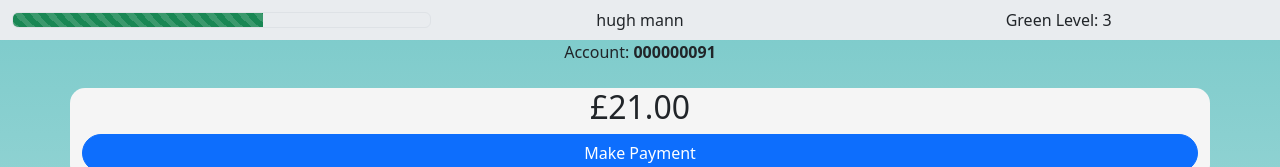
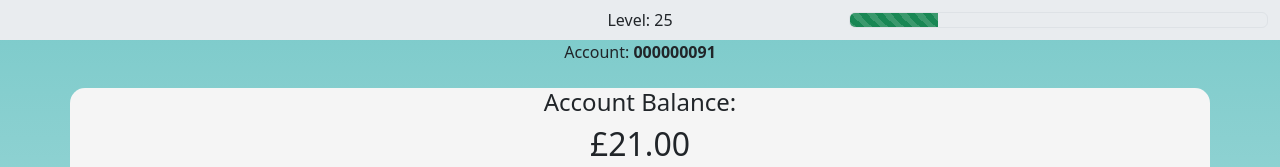
Before and after one commit to Lilyb03/industrial-team-project, a React (Vite) app in the folder malarcays-web/: page / in a window 1280 px wide. Shown: the top 167 px of the page. Built offline with nearby package versions, Linux system fonts and the light colour scheme.

Commit message:
tidied various ui elements

```diff
--- a/malarcays-web/src/App.tsx
+++ b/malarcays-web/src/App.tsx
@@ -26,7 +26,7 @@ const accountDetails: string = `{
   "account_data": {
     "account_number": 91,
     "balance": 2100,
-    "green_score": 0,
+    "green_score": 1200,
     "permissions": "customer",
     "transactions": [
       {
@@ -144,11 +144,14 @@ const accountDetails: string = `{
 
 const Details = JSON.parse(accountDetails);
 
+function CalculateGreenLevel(score: number){
+    return Math.floor(
+      Math.pow(score, 1 / 1.6) * 0.3);
+}
+
 function CalculateGreenStuff(score: number) {
 
-  //find user level
-  const level: number = Math.floor(
-    Math.pow(score, 1 / 1.6) * 0.3);
+  const level = CalculateGreenLevel(score);
 
   const currentLevelBoundary = Math.pow((level / 0.3), 1.6);
 
@@ -232,7 +235,7 @@ function App() {
   return (
     <>
       <header>
-        <TopBar perc={60} name={"hugh mann"} level={3} />
+        <TopBar perc={CalculateGreenStuff(Details.account_data.green_score)} name={Details.account_data.name} level={CalculateGreenLevel(Details.account_data.green_score)} />
       </header>
         <MainPage page={page} setPage={setPage} />
       <footer>
--- a/malarcays-web/src/components/topbar.tsx
+++ b/malarcays-web/src/components/topbar.tsx
@@ -11,15 +11,16 @@ export function TopBar({ perc, name, level }: {perc: number, name: string, level
       <Navbar className="bg-body-secondary">
             <Container fluid className="text-center">
               <Col>
-                <ProgressBar striped variant="success" className="border" now={perc}/>
+              {name}
+
               </Col>
 
               <Col>
-                {name}
+              Level: {level}
               </Col>
 
               <Col>
-                Green Level: {level}
+                <ProgressBar striped variant="success" className="border" now={perc}/>
               </Col>
             </Container>
           </Navbar>
--- a/malarcays-web/src/components/transactions/transactions_page.tsx
+++ b/malarcays-web/src/components/transactions/transactions_page.tsx
@@ -45,6 +45,7 @@ export function TransactionsPage({ accountData, setPage }: { accountData: Accoun
         <p id='accNum'>Account: <strong>{accountData.account_number.toString().padStart(9, '0')}</strong></p>
         <Container className='d-grid' id='box'>
           {/* also needs to be changed based on api call */}
+          <h4>Account Balance:</h4>
           <h2 id='admTotal'>£{(balance / 100).toLocaleString('en', formatOptions)}</h2>
           <Button id='butt' variant="primary" className='mb-2' onClick={() => setPage(4)}>Make Payment</Button>
         </Container>
```
